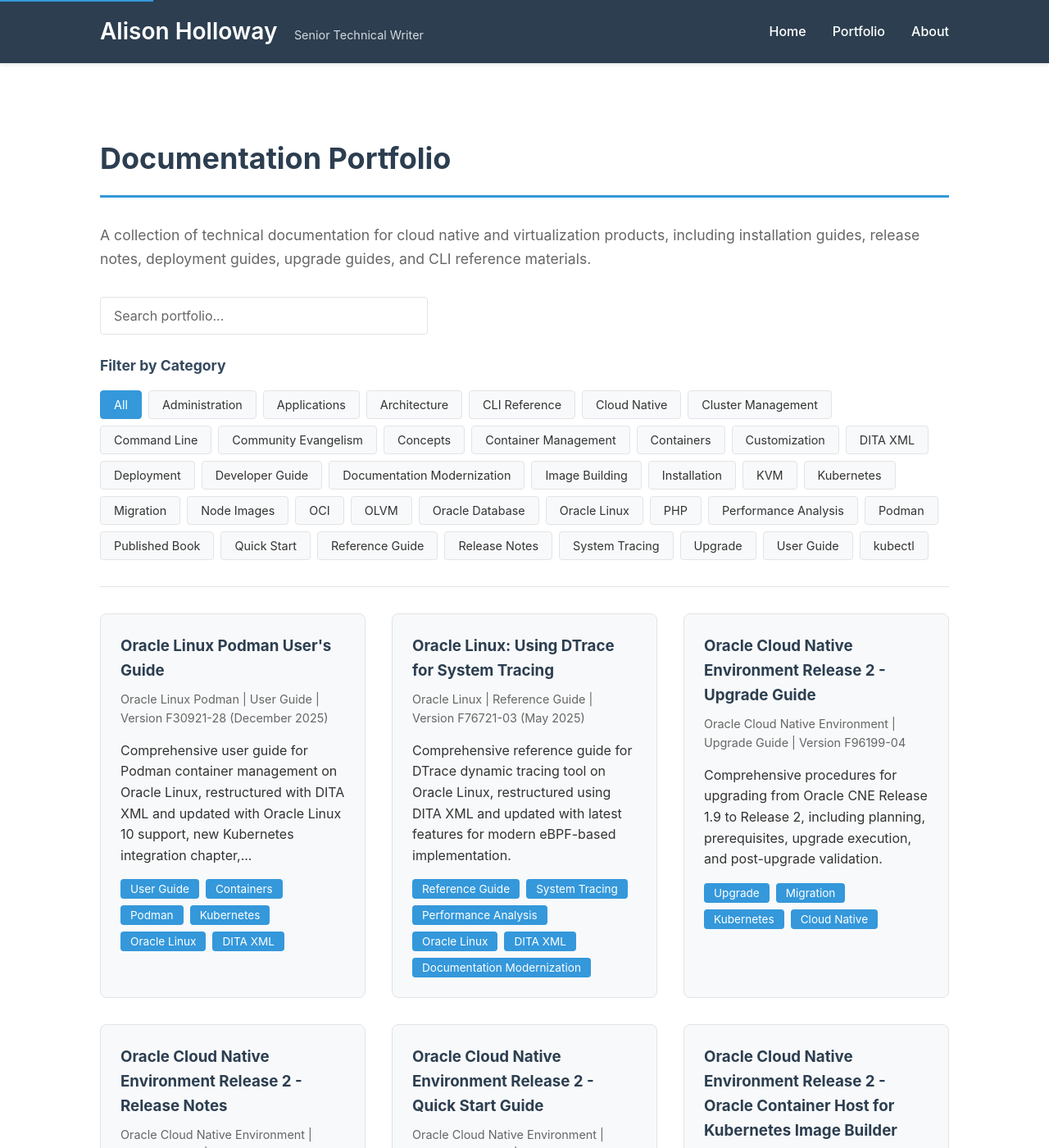
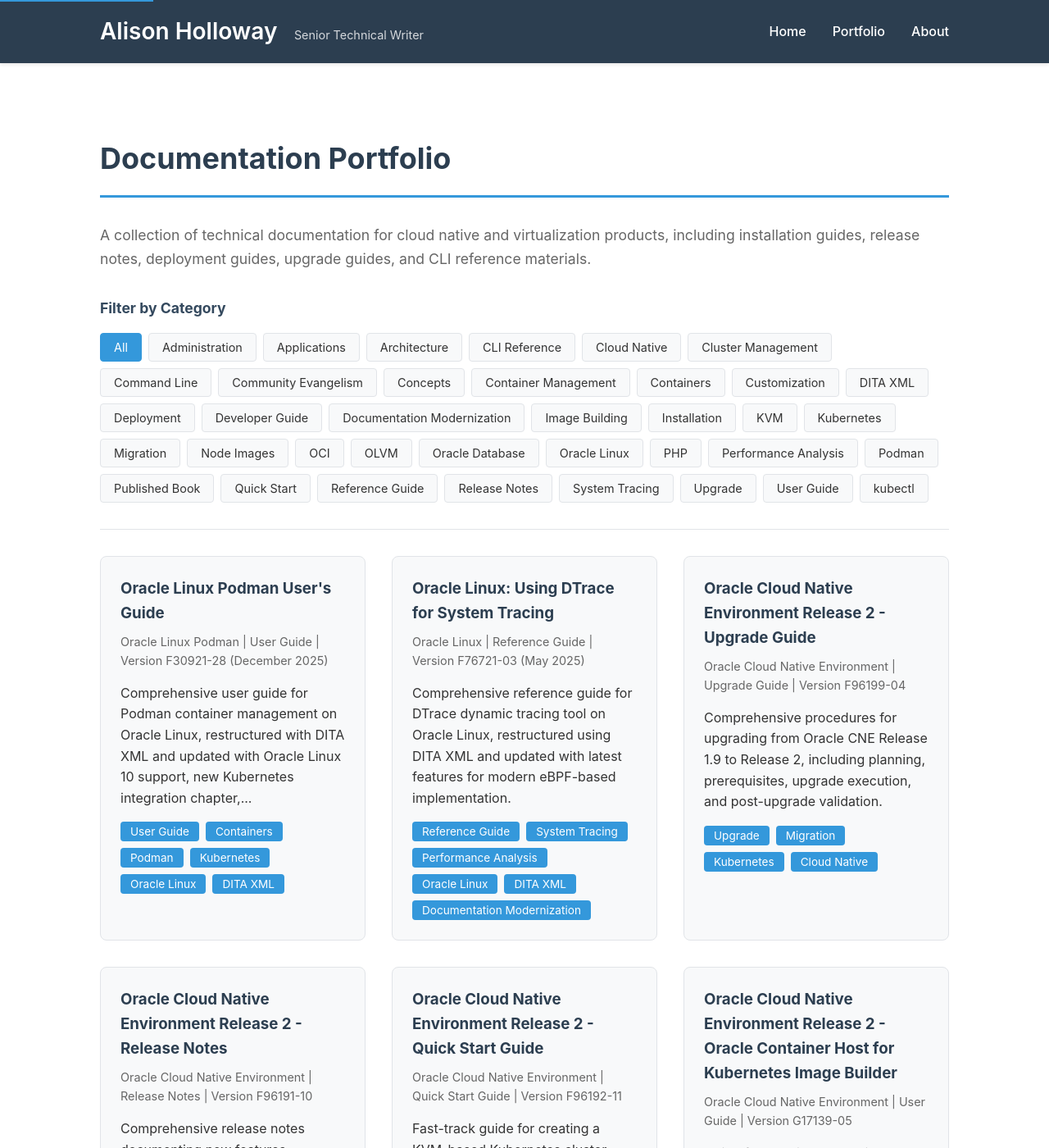
Before and after one commit to alison-holloway/alison-holloway.github.io, a Jekyll site: the page built from portfolio/index.html, in a window 1280 px wide and 1400 px high. Shown: the whole window at 82% size. Built offline with Jekyll 4.4.1, drawn with Linux system fonts in a browser that asks for light colours.

Commit message:
Remove search functionality from portfolio page
The category filter remains for filtering by tags.

Co-Authored-By: Claude Opus 4.5 <noreply@anthropic.com>

```diff
--- a/assets/css/main.css
+++ b/assets/css/main.css
@@ -807,34 +807,6 @@ main ol li {
   color: var(--text-light);
 }
 
-/* Search Section */
-.search-section {
-  margin-bottom: 1.5rem;
-}
-
-.search-input {
-  width: 100%;
-  max-width: 400px;
-  padding: 0.75rem 1rem;
-  border: 1px solid var(--border-color);
-  border-radius: 4px;
-  font-size: 1rem;
-  font-family: inherit;
-  background: var(--bg-color);
-  color: var(--text-color);
-  transition: border-color var(--transition-fast), box-shadow var(--transition-fast);
-}
-
-.search-input:focus {
-  outline: none;
-  border-color: var(--accent-color);
-  box-shadow: 0 0 0 3px rgba(52, 152, 219, 0.2);
-}
-
-.search-input::placeholder {
-  color: var(--text-light);
-}
-
 /* Visually Hidden (for accessibility) */
 .visually-hidden {
   position: absolute;
@@ -1054,10 +1026,6 @@ footer a:hover {
     padding: 2rem;
   }
 
-  /* Search tablet */
-  .search-input {
-    max-width: 100%;
-  }
 }
 
 /* Small phones */
--- a/portfolio/index.html
+++ b/portfolio/index.html
@@ -8,12 +8,6 @@ title: Portfolio
 <p class="portfolio-intro">
   A collection of technical documentation for cloud native and virtualization products, including installation guides, release notes, deployment guides, upgrade guides, and CLI reference materials.
 </p>
-
-<!-- Search Section -->
-<div class="search-section">
-  <label for="portfolio-search" class="visually-hidden">Search portfolio</label>
-  <input type="search" id="portfolio-search" class="search-input" placeholder="Search portfolio...">
-</div>
 
 <!-- Filter by Tag Section -->
 <div class="filter-section">
```
Also changed, not shown: other parts of portfolio/index.html (+2 -24 lines).
